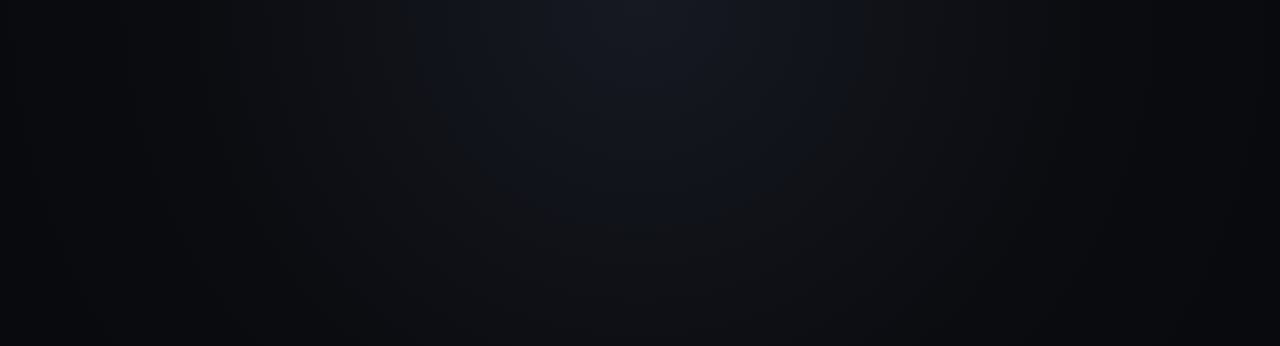
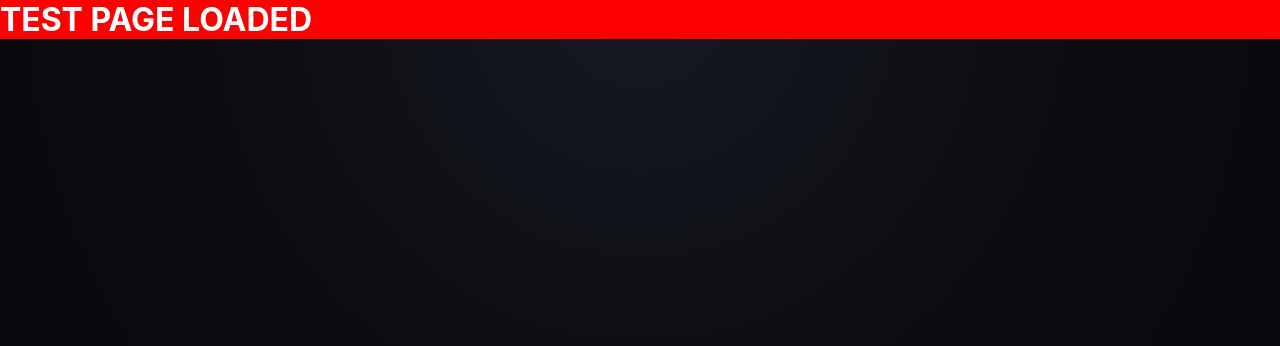
Before and after one commit to apxllo123/AI-AGENT, a plain HTML site: page my-site/index.html in a window 1280 px wide. Drawn offline with Linux system fonts and the light colour scheme.

Commit message:
Add header for test page in index.html

```diff
--- a/my-site/index.html
+++ b/my-site/index.html
@@ -3,3 +3,4 @@
 <link rel="stylesheet" href="/css/hero.css" />
 <link rel="stylesheet" href="/css/cta.css" />
 <link rel="stylesheet" href="/css/responsive.css" />
+<h1 style="color: white; background: red;">TEST PAGE LOADED</h1>
```
